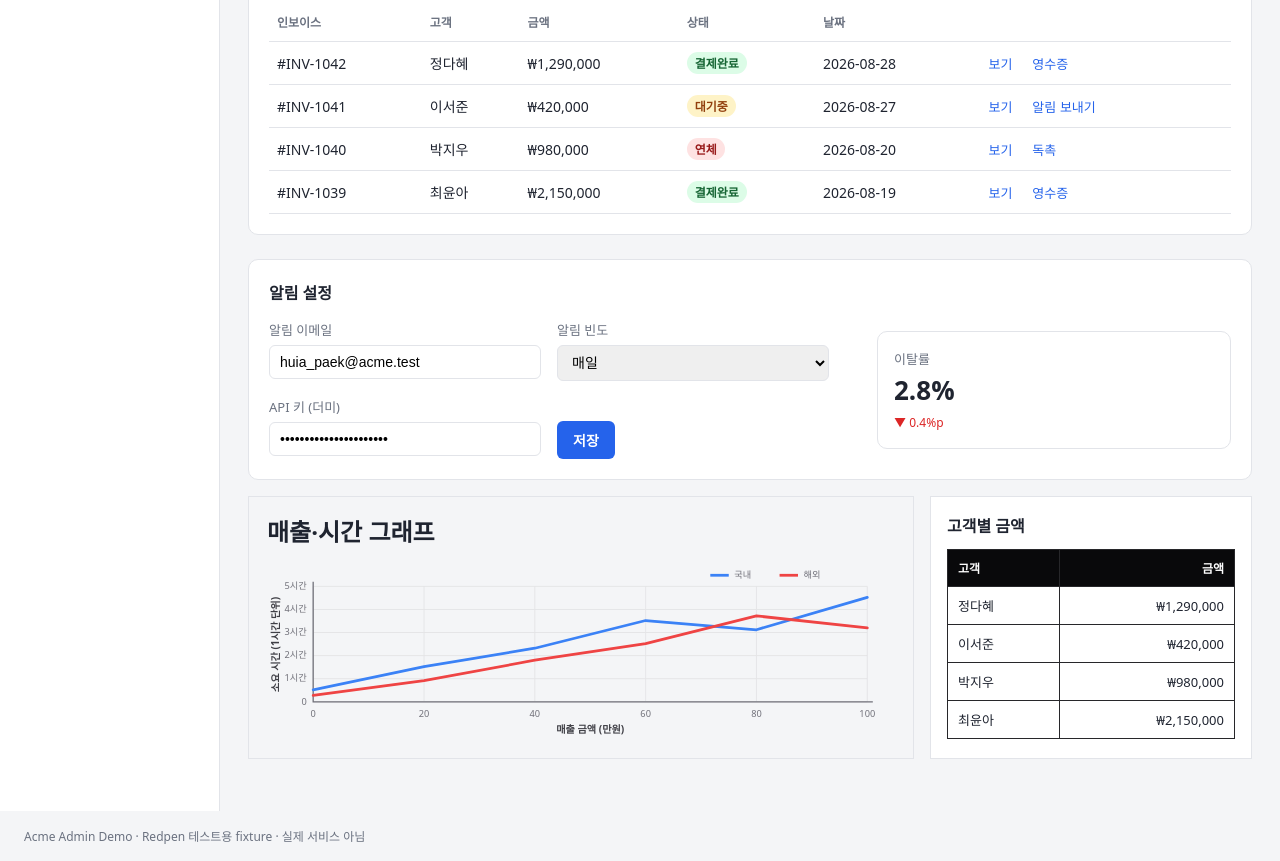
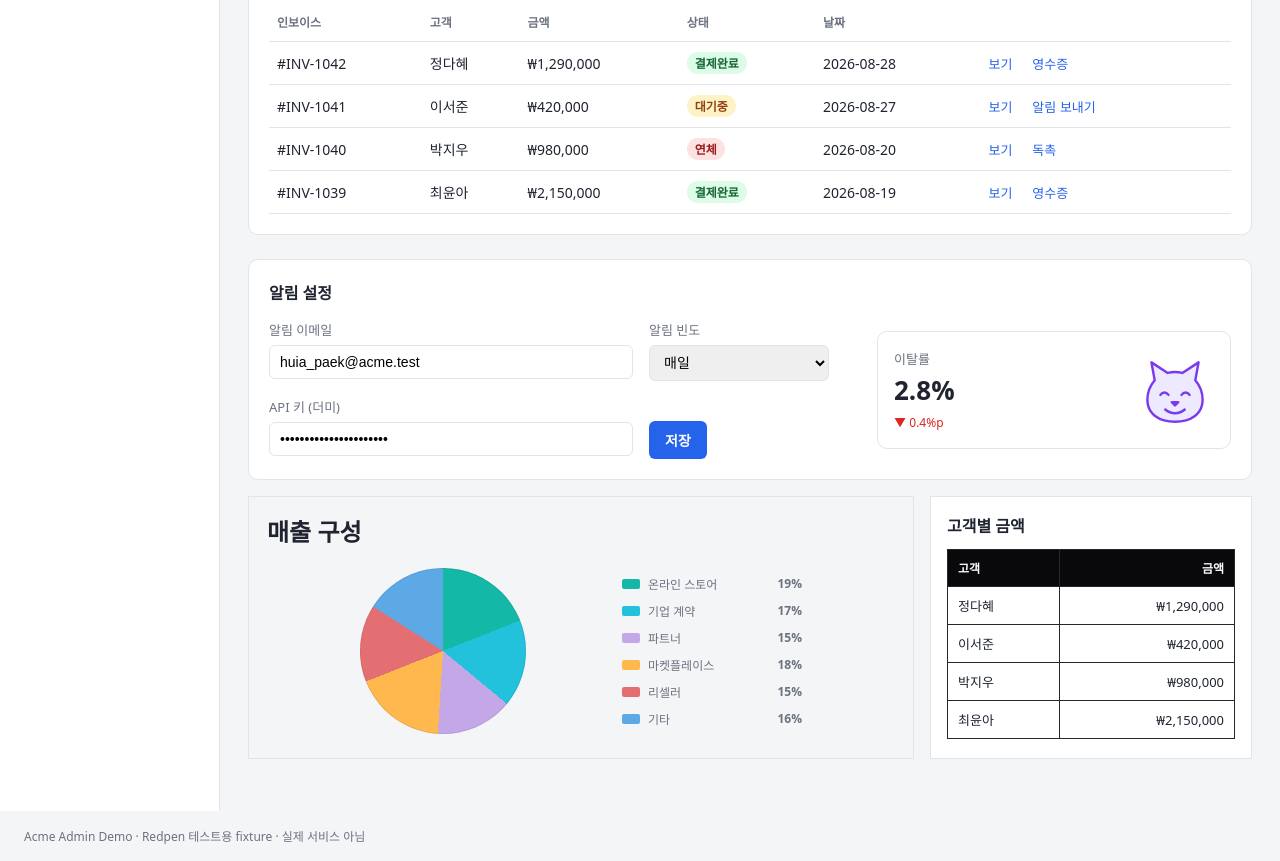
Before and after one commit to Benzenp/redpen, a website: page fixtures/demo-app/index.html in a window 1280 px wide. Shown: the part 356-1217 px from the top of the page. Drawn offline with Linux system fonts and the light colour scheme.

Commit message:
docs: add visual feedback walkthrough to README
Show the complete Redpen loop with four sanitized screenshots: opening the
live target, grouping visual instructions, interpreting intent in English,
and reviewing the implemented result. Source captures remain local and
ignored; only the privacy-redacted, URL-safe copies under docs/assets are
versioned.

Apply the submitted demo feedback so the final screenshot is real rather
than illustrative: align the KPI cards from the left, compact the
notification controls, replace the line chart with a referenced pie-chart
breakdown, and add a cat illustration to the churn card.

The screenshots redact the account name, email value, and browser capability
token. Full workspace typecheck, tests, and build pass.

```diff
--- a/fixtures/demo-app/index.html
+++ b/fixtures/demo-app/index.html
@@ -179,7 +179,7 @@
     }
     .settings-form {
       display: grid;
-      grid-template-columns: 1fr 1fr;
+      grid-template-columns: minmax(0, 1fr) 180px;
       gap: 16px;
     }
     .settings-layout {
@@ -190,9 +190,19 @@
     }
     .settings-layout .stat-card {
       min-height: 118px;
+    }
+    .churn-card-content {
       display: flex;
-      flex-direction: column;
-      justify-content: center;
+      align-items: center;
+      justify-content: space-between;
+      gap: 24px;
+      min-height: 84px;
+    }
+    .churn-kitty {
+      flex: 0 0 auto;
+      width: 78px;
+      height: 70px;
+      color: #7c3aed;
     }
     .settings-form label {
       display: block;
@@ -252,32 +262,45 @@
     .chart-card h2 {
       margin: 0 0 8px;
     }
-    .chart-card svg {
-      display: block;
-      width: 100%;
-      height: 190px;
+    .pie-chart-layout {
+      min-height: 190px;
+      display: flex;
+      align-items: center;
+      justify-content: center;
+      gap: clamp(36px, 8vw, 96px);
     }
-    .chart-grid {
-      stroke: #e4e4e7;
-      stroke-width: 1;
+    .pie-chart {
+      width: 166px;
+      aspect-ratio: 1;
+      flex: 0 0 auto;
+      border-radius: 50%;
+      background: conic-gradient(
+        #14b8a6 0 19%,
+        #22c1dc 19% 36%,
+        #c4a7e7 36% 51%,
+        #ffb84d 51% 69%,
+        #e46f73 69% 84%,
+        #5ca9e6 84% 100%
+      );
+      box-shadow: inset 0 0 0 1px rgba(15, 23, 42, 0.08);
     }
-    .chart-axis {
-      stroke: #71717a;
-      stroke-width: 1.4;
+    .pie-legend {
+      display: grid;
+      gap: 9px;
+      min-width: 180px;
+      font-size: 12px;
+      color: var(--muted);
     }
-    .chart-label {
-      fill: #71717a;
-      font: 10px system-ui, sans-serif;
+    .pie-legend-row {
+      display: grid;
+      grid-template-columns: 18px 1fr auto;
+      align-items: center;
+      gap: 8px;
     }
-    .chart-axis-title {
-      fill: #3f3f46;
-      font: 600 11px system-ui, sans-serif;
-    }
-    .chart-series {
-      fill: none;
-      stroke-width: 3;
-      stroke-linecap: round;
-      stroke-linejoin: round;
+    .pie-swatch {
+      width: 18px;
+      height: 10px;
+      border-radius: 2px;
     }
     dialog {
       width: min(480px, calc(100vw - 40px));
@@ -374,7 +397,6 @@
       </div>
 
       <section class="stat-grid" data-testid="stat-grid">
-        <div class="stat-slot-empty" aria-hidden="true"></div>
         <div class="stat-card" data-testid="stat-customers">
           <div class="label">활성 고객</div>
           <div class="value">1,204</div>
@@ -385,6 +407,7 @@
           <div class="value">₩48,290,000</div>
           <div class="delta up">▲ 12.4% 전월 대비</div>
         </div>
+        <div class="stat-slot-empty" aria-hidden="true"></div>
         <div class="stat-slot-empty" aria-hidden="true"></div>
       </section>
 
@@ -464,57 +487,36 @@
             </div>
           </div>
           <div class="stat-card" data-testid="stat-churn">
-            <div class="label">이탈률</div>
-            <div class="value">2.8%</div>
-            <div class="delta down">▼ 0.4%p</div>
+            <div class="churn-card-content">
+              <div>
+                <div class="label">이탈률</div>
+                <div class="value">2.8%</div>
+                <div class="delta down">▼ 0.4%p</div>
+              </div>
+              <svg class="churn-kitty" viewBox="0 0 96 86" role="img" aria-label="웃는 고양이">
+                <path d="M23 31 19 9l20 13a37 37 0 0 1 18 0L77 9l-4 22c6 7 9 15 9 24 0 18-15 27-34 27S14 73 14 55c0-9 3-17 9-24Z" fill="#ede9fe" stroke="currentColor" stroke-width="3" stroke-linejoin="round"/>
+                <path d="M30 49c3-4 7-4 10 0M56 49c3-4 7-4 10 0M44 58h8l-4 4-4-4Z" fill="none" stroke="currentColor" stroke-width="3" stroke-linecap="round" stroke-linejoin="round"/>
+                <path d="M36 67c7 6 17 6 24 0" fill="none" stroke="currentColor" stroke-width="3" stroke-linecap="round"/>
+              </svg>
+            </div>
           </div>
         </div>
       </section>
 
       <div class="bottom-widgets-row">
         <section class="chart-card" data-testid="sales-time-chart">
-          <h2>매출·시간 그래프</h2>
-          <svg viewBox="0 0 680 190" role="img" aria-labelledby="sales-time-chart-title sales-time-chart-desc">
-            <title id="sales-time-chart-title">매출 금액에 따른 소요 시간 그래프</title>
-            <desc id="sales-time-chart-desc">가로축은 만원, 세로축은 한 시간 단위이며 국내와 해외 두 계열을 표시합니다.</desc>
-
-            <g class="chart-grid">
-              <path d="M50 25H650 M50 50H650 M50 75H650 M50 100H650 M50 125H650 M50 150H650" />
-              <path d="M50 25V150 M170 25V150 M290 25V150 M410 25V150 M530 25V150 M650 25V150" />
-            </g>
-            <g class="chart-axis">
-              <path d="M50 20V150H656" fill="none" />
-            </g>
-
-            <g class="chart-label" text-anchor="end">
-              <text x="43" y="153">0</text>
-              <text x="43" y="128">1시간</text>
-              <text x="43" y="103">2시간</text>
-              <text x="43" y="78">3시간</text>
-              <text x="43" y="53">4시간</text>
-              <text x="43" y="28">5시간</text>
-            </g>
-            <g class="chart-label" text-anchor="middle">
-              <text x="50" y="166">0</text>
-              <text x="170" y="166">20</text>
-              <text x="290" y="166">40</text>
-              <text x="410" y="166">60</text>
-              <text x="530" y="166">80</text>
-              <text x="650" y="166">100</text>
-            </g>
-            <text class="chart-axis-title" x="350" y="184" text-anchor="middle">매출 금액 (만원)</text>
-            <text class="chart-axis-title" x="13" y="88" text-anchor="middle" transform="rotate(-90 13 88)">소요 시간 (1시간 단위)</text>
-
-            <path class="chart-series" d="M50 137 L170 112 L290 92 L410 62 L530 72 L650 37" stroke="#3b82f6" />
-            <path class="chart-series" d="M50 143 L170 127 L290 105 L410 87 L530 57 L650 70" stroke="#ef4444" />
-
-            <g class="chart-label">
-              <line x1="480" y1="13" x2="500" y2="13" stroke="#3b82f6" stroke-width="3" />
-              <text x="506" y="16">국내</text>
-              <line x1="555" y1="13" x2="575" y2="13" stroke="#ef4444" stroke-width="3" />
-              <text x="581" y="16">해외</text>
-            </g>
-          </svg>
+          <h2>매출 구성</h2>
+          <div class="pie-chart-layout" role="img" aria-label="채널별 매출 구성 파이 차트">
+            <div class="pie-chart" aria-hidden="true"></div>
+            <div class="pie-legend" aria-hidden="true">
+              <div class="pie-legend-row"><span class="pie-swatch" style="background:#14b8a6"></span><span>온라인 스토어</span><strong>19%</strong></div>
+              <div class="pie-legend-row"><span class="pie-swatch" style="background:#22c1dc"></span><span>기업 계약</span><strong>17%</strong></div>
+              <div class="pie-legend-row"><span class="pie-swatch" style="background:#c4a7e7"></span><span>파트너</span><strong>15%</strong></div>
+              <div class="pie-legend-row"><span class="pie-swatch" style="background:#ffb84d"></span><span>마켓플레이스</span><strong>18%</strong></div>
+              <div class="pie-legend-row"><span class="pie-swatch" style="background:#e46f73"></span><span>리셀러</span><strong>15%</strong></div>
+              <div class="pie-legend-row"><span class="pie-swatch" style="background:#5ca9e6"></span><span>기타</span><strong>16%</strong></div>
+            </div>
+          </div>
         </section>
         <section class="customer-amount-card" data-testid="customer-amount-table-panel">
           <h2>고객별 금액</h2>
```
Also changed, not shown: README.md, docs/assets/redpen-annotator-feedback.png (added), docs/assets/redpen-implemented-result.png (added), docs/assets/redpen-intent-interpretation.png (added), docs/assets/redpen-live-target.png (added), 1 other file.
